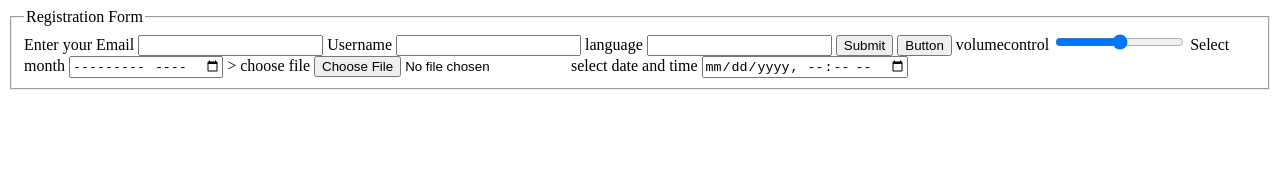
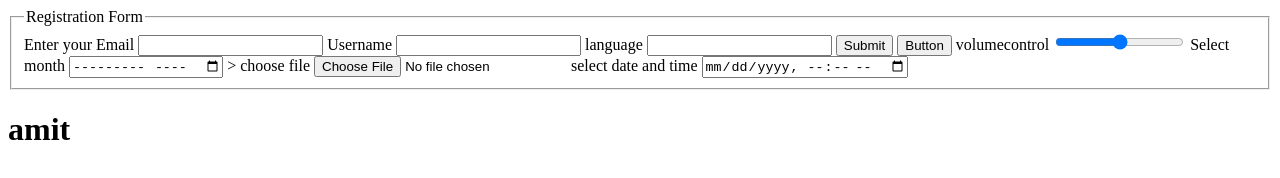
Before and after one commit to amit7909/learn-html, a plain HTML site: page forms.html in a window 1280 px wide. Drawn offline with Linux system fonts and the light colour scheme.

Commit message:
add heading

```diff
--- a/forms.html
+++ b/forms.html
@@ -39,6 +39,7 @@
              <input type="datetime-local" name="datetimelocal" id="datetimelocal">
 
         </fieldset>
+        <h1>amit</h1>
 
 
     </form>
```
